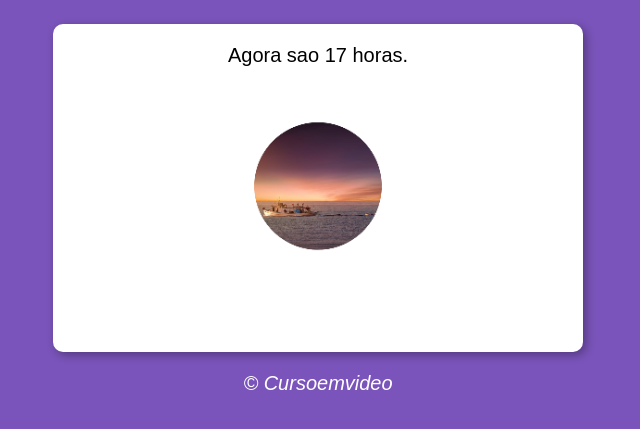
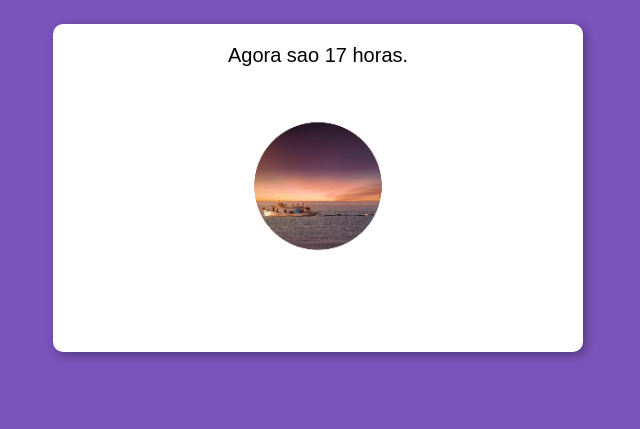
Before and after one commit to PabloAnjos/hora-do-dia, a plain HTML site: page index.html in a window 1280 px wide. Shown: the part 75-504 px from the top of the page, without its empty margins (322-962 px from the left). Drawn offline with Linux system fonts and the light colour scheme; files whose address does not match are found by name.

Commit message:
novas atualizacoes

```diff
--- a/index.html
+++ b/index.html
@@ -20,9 +20,7 @@
             <img id="imagem" src="imagens/fotomanha.png" alt="Foto do Dia">
         </div>
     </section>
-    <footer>
-        <p>&copy; Cursoemvideo</p>
-    </footer>
+
     <script src="script.js"></script>
 </body>
 </html>
```
